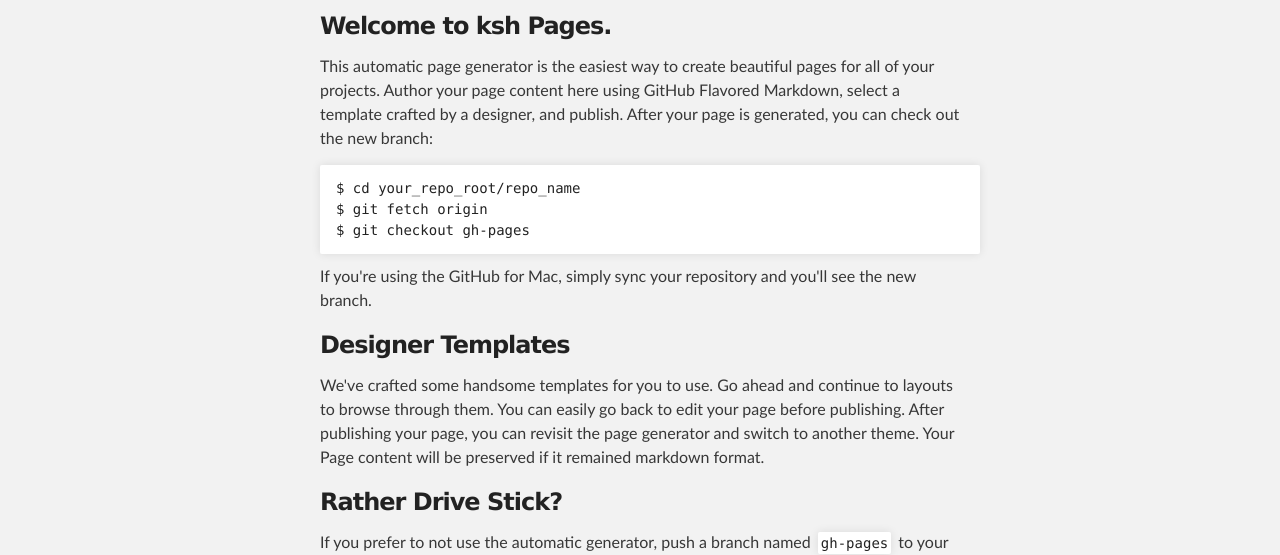
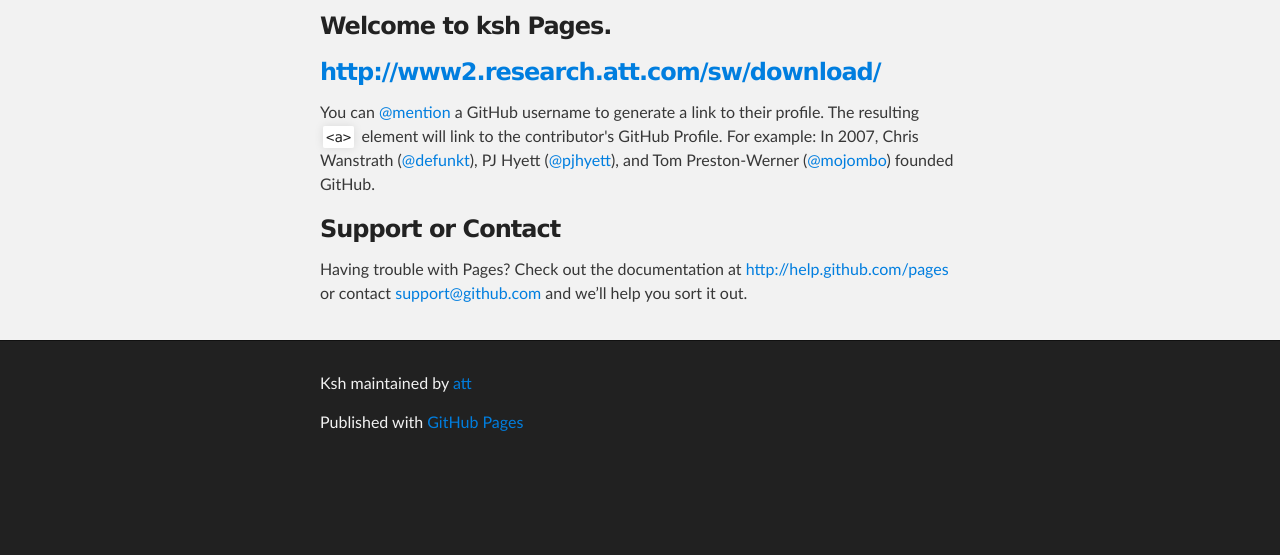
Before and after one commit to JamesLinus/ksh, a plain HTML site: page index.html in a window 1280 px wide. Shown: the part 252-807 px from the top of the page. Drawn offline with Linux system fonts and the light colour scheme.

Commit message:
Update index.html

```diff
--- a/index.html
+++ b/index.html
@@ -33,24 +33,8 @@
       <section id="main_content" class="inner">
         <h3>Welcome to ksh Pages.</h3>
 
-<p>This automatic page generator is the easiest way to create beautiful pages for all of your projects. Author your page content here using GitHub Flavored Markdown, select a template crafted by a designer, and publish. After your page is generated, you can check out the new branch:</p>
 
-<pre><code>$ cd your_repo_root/repo_name
-$ git fetch origin
-$ git checkout gh-pages
-</code></pre>
-
-<p>If you're using the GitHub for Mac, simply sync your repository and you'll see the new branch.</p>
-
-<h3>Designer Templates</h3>
-
-<p>We've crafted some handsome templates for you to use. Go ahead and continue to layouts to browse through them. You can easily go back to edit your page before publishing. After publishing your page, you can revisit the page generator and switch to another theme. Your Page content will be preserved if it remained markdown format.</p>
-
-<h3>Rather Drive Stick?</h3>
-
-<p>If you prefer to not use the automatic generator, push a branch named <code>gh-pages</code> to your repository to create a page manually. In addition to supporting regular HTML content, GitHub Pages support Jekyll, a simple, blog aware static site generator written by our own Tom Preston-Werner. Jekyll makes it easy to create site-wide headers and footers without having to copy them across every page. It also offers intelligent blog support and other advanced templating features.</p>
-
-<h3>Authors and Contributors</h3>
+<h3><a href="http://www2.research.att.com/sw/download/">http://www2.research.att.com/sw/download/</a></h3>
 
 <p>You can <a href="https://github.com/blog/821" class="user-mention">@mention</a> a GitHub username to generate a link to their profile. The resulting <code>&lt;a&gt;</code> element will link to the contributor's GitHub Profile. For example: In 2007, Chris Wanstrath (<a href="https://github.com/defunkt" class="user-mention">@defunkt</a>), PJ Hyett (<a href="https://github.com/pjhyett" class="user-mention">@pjhyett</a>), and Tom Preston-Werner (<a href="https://github.com/mojombo" class="user-mention">@mojombo</a>) founded GitHub.</p>
 
```
